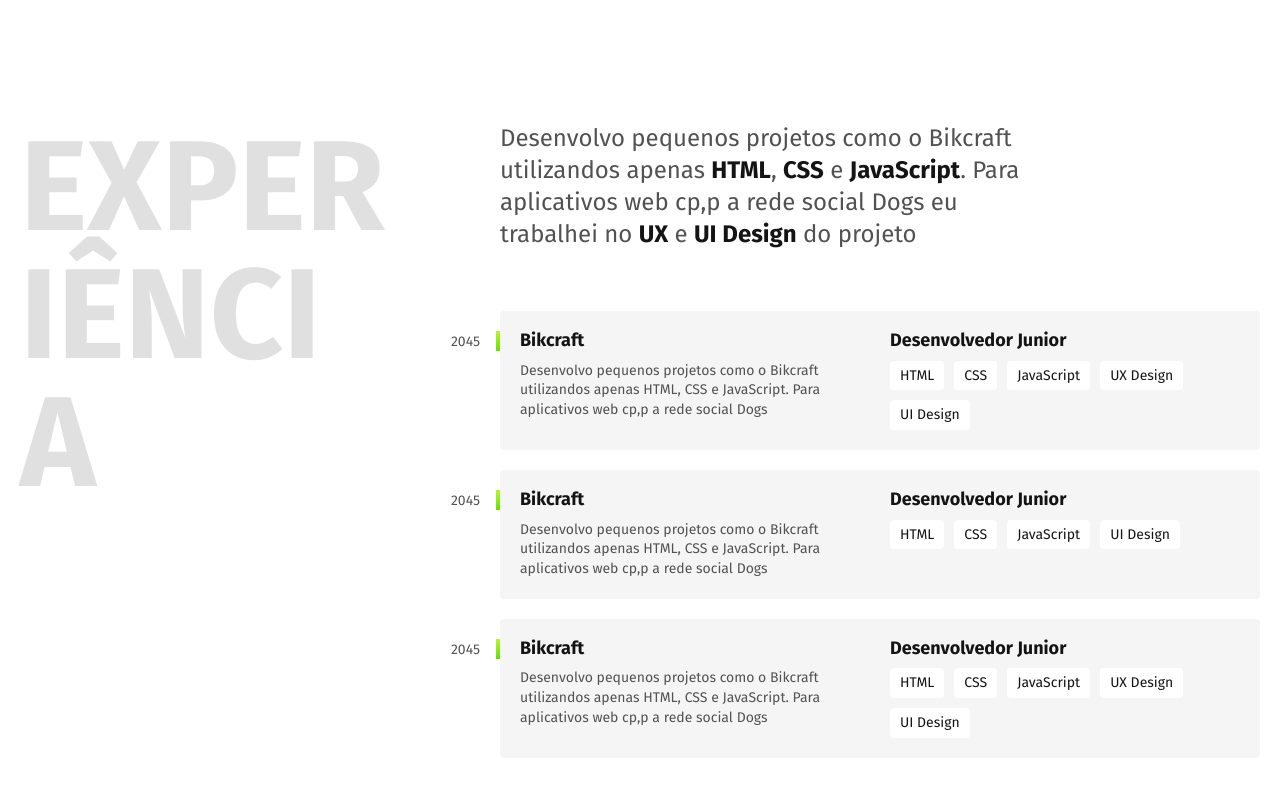
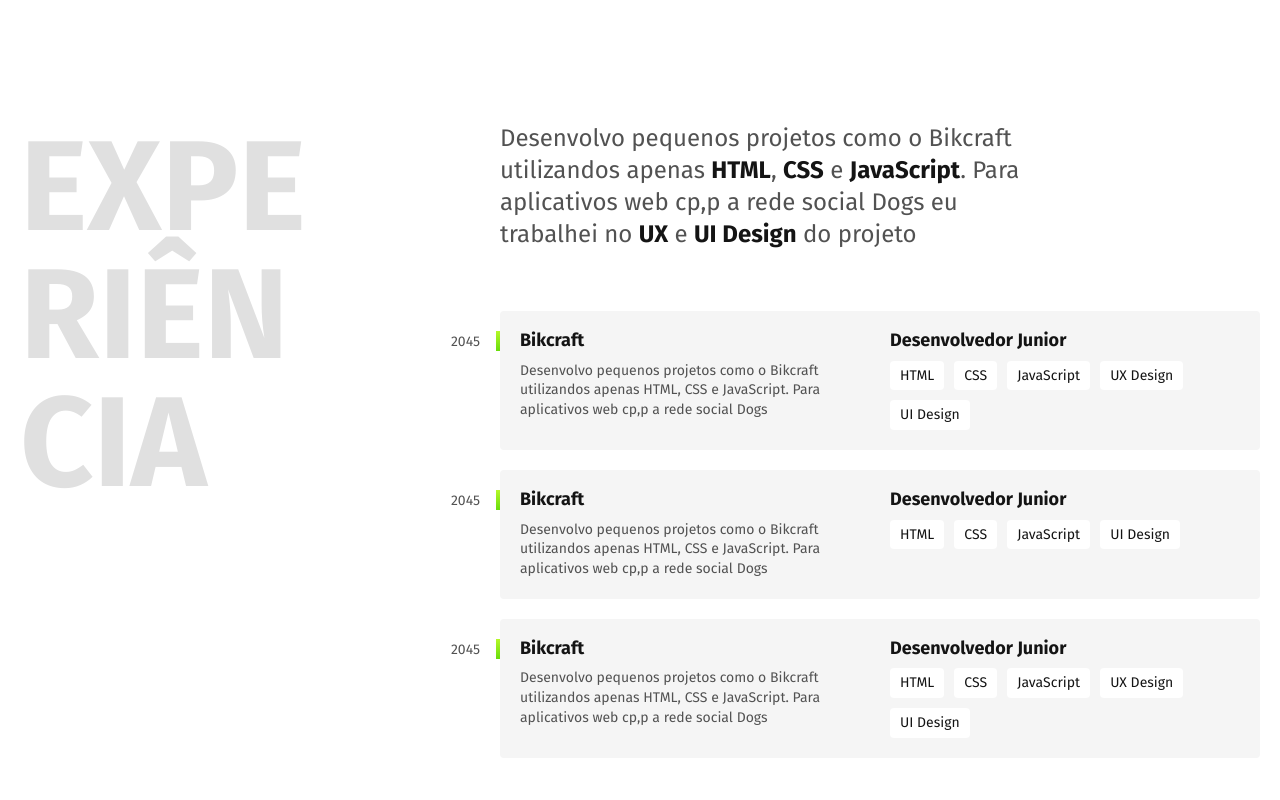
Before and after one commit to DanielMaciel89/DanielMaciel89.github.io, a plain HTML site: page index.html in a window 1280 px wide. Shown: the part 720-1520 px from the top of the page. Drawn offline with Linux system fonts and the light colour scheme.

Commit message:
update experiencia

```diff
--- a/assets/css/global.css
+++ b/assets/css/global.css
@@ -31,7 +31,7 @@ img{
     word-break: break-all;
     line-height: 1;
     text-transform: uppercase;
-    max-width: 5ch;
+    max-width: 4ch;
 }
 
 @media (max-width: 800px){
```
